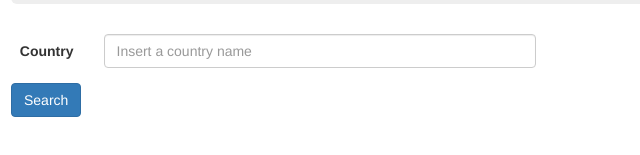
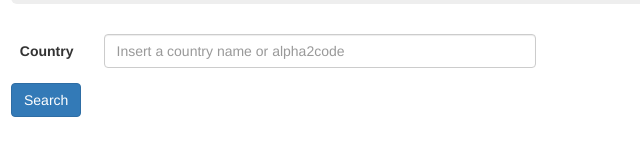
Before and after one commit to Francesco-Mastrocesare/FlagsClient, a website: page index.html in a window 1280 px wide. Shown: the part 191-346 px from the top of the page, 59-699 px from the left. Drawn offline with nearby package versions, Linux system fonts and the light colour scheme.

Commit message:
modifica placeholder

```diff
--- a/index.html
+++ b/index.html
@@ -21,7 +21,7 @@
                 <div class="form-group col-lg-6">
                     <label for="nome" class="col-lg-2 control-label">Country</label>
                     <div class="col-lg-10">
-                        <input autocomplete="off" class="form-control" id="nome" name="nome" placeholder="Insert a country name" />
+                        <input autocomplete="off" class="form-control" id="nome" name="nome" placeholder="Insert a country name or alpha2code" />
                     </div>
                 </div>
                 <div class="col-lg-6 text-center">
```
